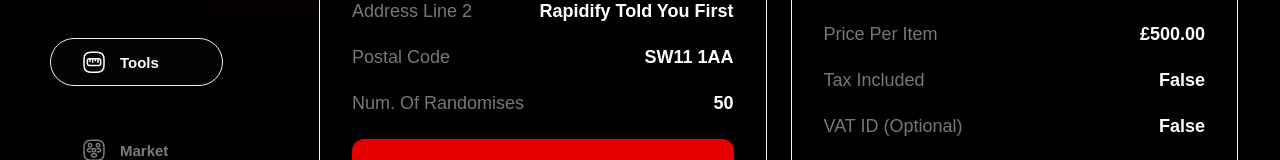
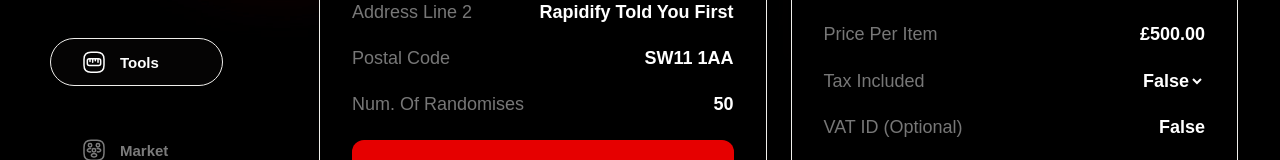
Before and after one commit to FerretCode/Rapidify-Tracker-1, a SvelteKit app: page /tools in a window 1280 px wide. Shown: the part 449-609 px from the top of the page. Built offline with nearby package versions, Linux system fonts and the light colour scheme.

Commit message:
Added select element in some options

```diff
--- a/src/routes/tools/+page.svelte
+++ b/src/routes/tools/+page.svelte
@@ -112,7 +112,10 @@
                                     </div>
                                     <div class="card__list__item">
                                         <p class="card__list__item__text">Tax Included</p>
-                                        <input class="card__list__item__input" type="text" value="False" placeholder="Type here" required>
+                                        <select class="card__list__item__input" required>
+                                            <option value="True">True</option>
+                                            <option value="False" selected>False</option>
+                                        </select>
                                     </div>
                                     <div class="card__list__item">
                                         <p class="card__list__item__text">VAT ID (Optional)</p>
```
Also changed, not shown: src/lib/assets/css/styles.css.
